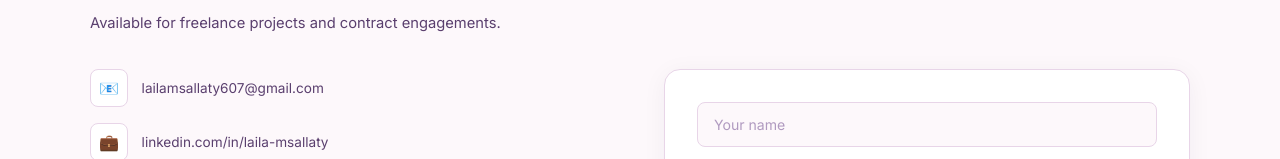
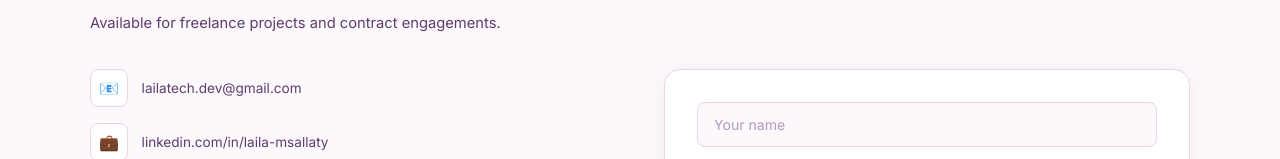
Before and after one commit to LailaMsallaty/my-portfolio, a React (Create React App) app: page / in a window 1280 px wide. Shown: the part 2828-2987 px from the top of the page. Built offline with nearby package versions, Linux system fonts and the light colour scheme.

Commit message:
Update App.js

```diff
--- a/src/App.js
+++ b/src/App.js
@@ -405,7 +405,7 @@ function Contact() {
         </div>
         <div className="contact-grid">
           <div style={{ display: "flex", flexDirection: "column", gap: "1rem" }}>
-            {[["📧","lailamsallaty607@gmail.com","mailto:lailamsallaty607@gmail.com"],["💼","linkedin.com/in/laila-msallaty","https://linkedin.com/in/laila-msallaty"],["📞","+44 7857 392770","tel:+447857392770"]].map(([icon, label, href]) => (
+            {[["📧","lailatech.dev@gmail.com","mailto:lailatech.dev@gmail.com"],["💼","linkedin.com/in/laila-msallaty","https://linkedin.com/in/laila-msallaty"],["📞","+44 7857 392770","tel:+447857392770"]].map(([icon, label, href]) => (
               <a key={label} href={href} style={{ display: "flex", alignItems: "center", gap: "0.85rem", color: C.muted, fontFamily: "'Inter',sans-serif", fontSize: "0.85rem", textDecoration: "none", transition: "color 0.2s" }}
                 onMouseEnter={e => e.currentTarget.style.color = C.pink}
                 onMouseLeave={e => e.currentTarget.style.color = C.muted}>
```
